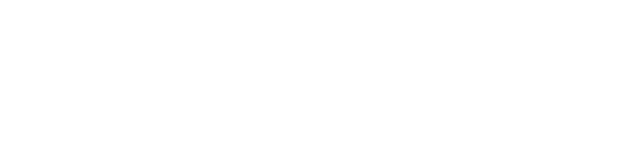
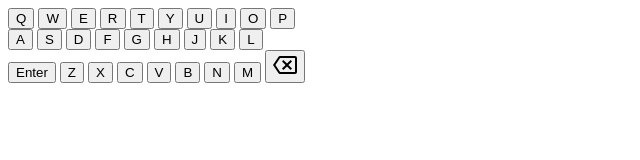
Before and after one commit to Ananyamadhu08/wordle-clone, a plain HTML site: page index.html in a window 1280 px wide. Shown: the whole page, without its empty margins (0-640 px from the left). Drawn offline with Linux system fonts and the light colour scheme; files whose address does not match are found by name.

Commit message:
feat: keyboard HTML

```diff
--- a/index.html
+++ b/index.html
@@ -41,6 +41,52 @@
       <div class="tile"></div>
     </div>
 
+    <!-- keyboard -->
+    <div class="keyboard" keyboard>
+      <button class="key" data-key="Q">Q</button>
+      <button class="key" data-key="W">W</button>
+      <button class="key" data-key="E">E</button>
+      <button class="key" data-key="R">R</button>
+      <button class="key" data-key="T">T</button>
+      <button class="key" data-key="Y">Y</button>
+      <button class="key" data-key="U">U</button>
+      <button class="key" data-key="I">I</button>
+      <button class="key" data-key="O">O</button>
+      <button class="key" data-key="P">P</button>
+      <div class="space"></div>
+      <button class="key" data-key="A">A</button>
+      <button class="key" data-key="S">S</button>
+      <button class="key" data-key="D">D</button>
+      <button class="key" data-key="F">F</button>
+      <button class="key" data-key="G">G</button>
+      <button class="key" data-key="H">H</button>
+      <button class="key" data-key="J">J</button>
+      <button class="key" data-key="K">K</button>
+      <button class="key" data-key="L">L</button>
+      <div class="space"></div>
+      <button class="key lg-key" data-enter>Enter</button>
+      <button class="key" data-key="Z">Z</button>
+      <button class="key" data-key="X">X</button>
+      <button class="key" data-key="C">C</button>
+      <button class="key" data-key="V">V</button>
+      <button class="key" data-key="B">B</button>
+      <button class="key" data-key="N">N</button>
+      <button class="key" data-key="M">M</button>
+      <button class="key lg-key" data-delete>
+        <svg
+          xmlns="http://www.w3.org/2000/svg"
+          height="24"
+          viewBox="0 0 24 24"
+          width="24"
+        >
+          <path
+            fill="var(--color-tone-1)"
+            d="M22 3H7c-.69 0-1.23.35-1.59.88L0 12l5.41 8.11c.36.53.9.89 1.59.89h15c1.1 0 2-.9 2-2V5c0-1.1-.9-2-2-2zm0 16H7.07L2.4 12l4.66-7H22v14zm-11.59-2L14 13.41 17.59 17 19 15.59 15.41 12 19 8.41 17.59 7 14 10.59 10.41 7 9 8.41 12.59 12 9 15.59z"
+          ></path>
+        </svg>
+      </button>
+    </div>
+
     <script src="src/index.js"></script>
   </body>
 </html>
```
